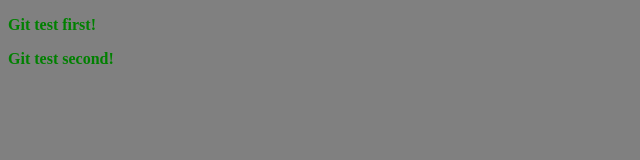
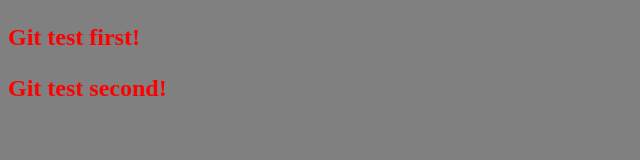
Before and after one commit to vikvostbur/test2, a plain HTML site: page index.html in a window 1280 px wide. Shown: the whole page, without its empty margins (0-640 px from the left). Drawn offline with Linux system fonts and the light colour scheme.

```diff
--- a/style.css
+++ b/style.css
@@ -3,5 +3,6 @@ body {
 }
 .test p {
 	font-weight: bold;
-	color: green
+	color: red;
+	font-size: 1.5rem;
 }
```
